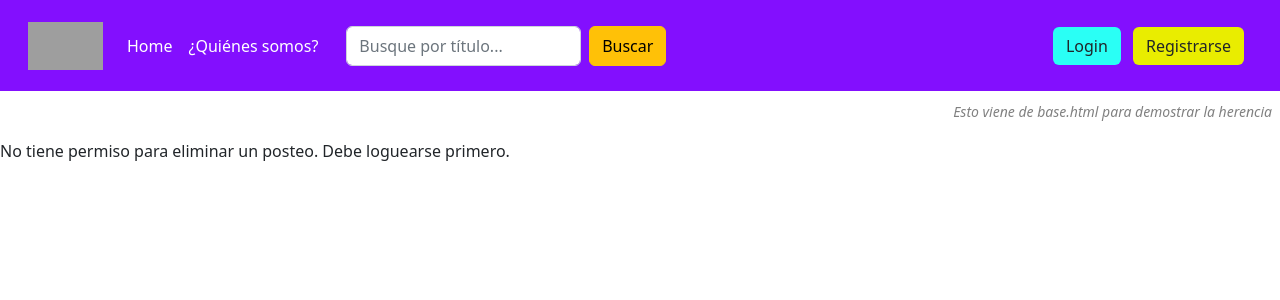
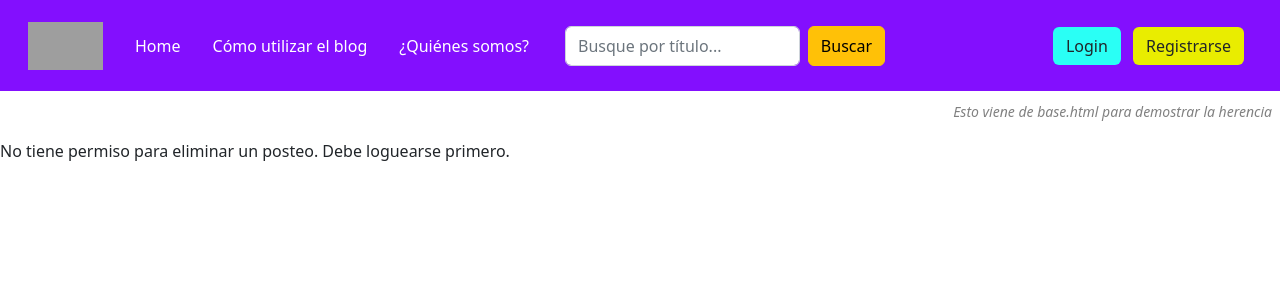
Before and after one commit to DarianYane/Entrega-Final-Python-Coderhouse-Blog, a Django app: page /eliminarEntrada/30 in a window 1280 px wide. Shown: the top 300 px of the page. Run offline with Django 4.2, Linux system fonts and the light colour scheme; data comes from the database, SQL or seed files in the repository; some libraries are stand-ins or nearby versions; grey boxes are pictures that could not be loaded.

```diff
--- a/Posteos/templates/navbar.html
+++ b/Posteos/templates/navbar.html
@@ -20,13 +20,14 @@
                     <div class="collapse navbar-collapse" id="navbarNavAltMarkup">
                         <div class="navbar-nav mr-auto">
 
-                            <a class="nav-link active" aria-current="page" href="{% url 'bienvenida' %}">Home</a>
+                            <a class="nav-link active mx-2" aria-current="page" href="{% url 'bienvenida' %}">Home</a>
 
                             {% if user.is_authenticated %}
                             <a class="nav-link active" href="{% url 'entrada-create' %}">Crear nueva entrada</a>
                             {% endif %}
 
-                            <a class="nav-link active" href="#">¿Quiénes somos?</a>
+                            <a class="nav-link active mx-2" href="#">Cómo utilizar el blog</a>
+                            <a class="nav-link active mx-2" href="#">¿Quiénes somos?</a>
 
 
                             <!--{{ formulario_busqueda }}-->
```
Also changed, not shown: Posteos/templates/bienvenida.html (+7 -3 lines).
